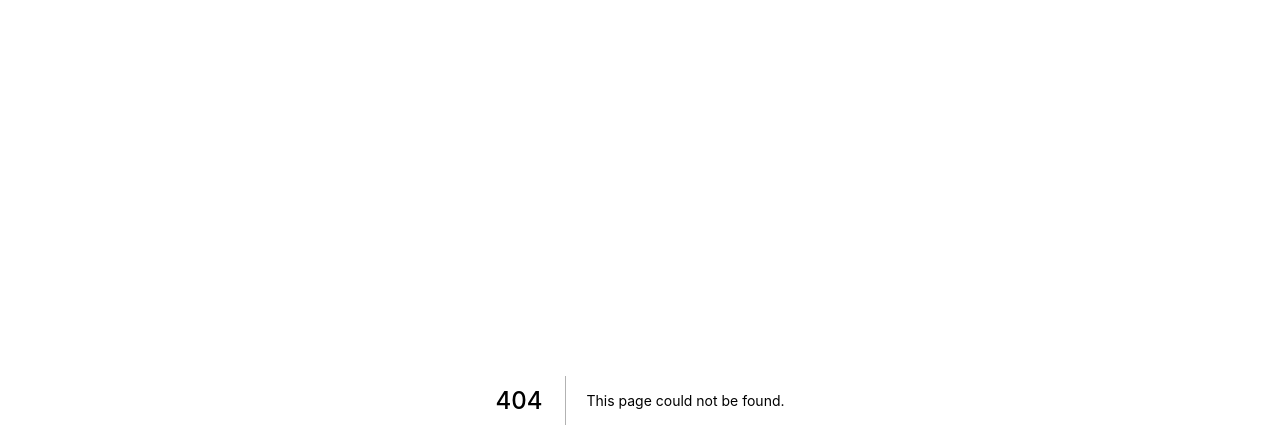
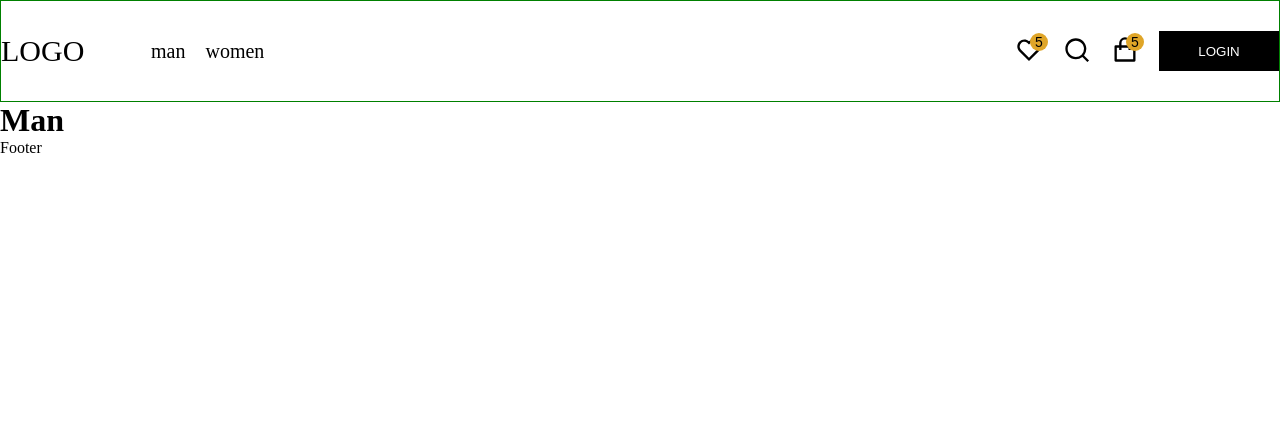
Before and after one commit to 1991Pawel/e-comerce-next, a Next.js app in the folder client/: page /man in a window 1280 px wide. Before the commit this address had no page. Shown: the top 448 px of the page. Built offline with nearby package versions, Linux system fonts and the light colour scheme.

Commit message:
add basic routing

```diff
--- a/client/components/Header/Header.js
+++ b/client/components/Header/Header.js
@@ -1,11 +1,31 @@
+import Link from 'next/link';
+import styles from '../Header/header.module.css';
+
 import { RiShoppingBagLine, RiSearchLine, RiHeartLine } from 'react-icons/ri';
-import styles from '../Header/header.module.css';
 
 export default function Header() {
   return (
     <header className={styles.header}>
       <div className={styles.header__inner}>
-        <div className={styles.header__logo}>Logo</div>
+        <div>
+          <Link href="/">
+            <a className={styles.header__logo}>LOGO</a>
+          </Link>
+        </div>
+        <nav className={styles.nav}>
+          <ul className={styles.nav__menu}>
+            <li className={styles.nav__item}>
+              <Link href="/man">
+                <a className={styles.nav__link}>man</a>
+              </Link>
+            </li>
+            <li className={styles.nav__item}>
+              <Link href="/woman">
+                <a className={styles.nav__link}>women</a>
+              </Link>
+            </li>
+          </ul>
+        </nav>
         <div className={styles.options}>
           <button className={styles.option}>
             <RiHeartLine size="28" />
--- a/client/components/Header/header.module.css
+++ b/client/components/Header/header.module.css
@@ -6,13 +6,15 @@
 
 .header__inner {
   display: grid;
-  grid-template-columns: 1fr 300px;
+  grid-template-columns: 150px 1fr 300px;
   grid-template-rows: 100px;
   align-items: center;
 }
 
 .header__logo {
   font-size: 3rem;
+  text-decoration: none;
+  color: #000;
 }
 
 .options {
@@ -48,11 +50,26 @@
 }
 
 .button {
-  min-width: 10rem;
-  height: 3.5rem;
+  min-width: 12rem;
+  height: 4rem;
   background: rgb(0, 0, 0);
   border: none;
   cursor: pointer;
   color: #fff;
   text-transform: uppercase;
 }
+
+.nav__menu {
+  display: flex;
+}
+
+.nav__link {
+  margin-right: 2rem;
+  font-size: 2rem;
+  text-decoration: none;
+  color: #000;
+}
+
+.nav__item {
+  list-style: none;
+}
--- /dev/null
+++ b/client/pages/man.js
@@ -0,0 +1,10 @@
+import Head from 'next/head';
+import Layout from 'components/Layout/Layout';
+
+export default function Man() {
+  return (
+    <Layout>
+      <h1>Man</h1>
+    </Layout>
+  );
+}
```
Also changed, not shown: client/pages/woman.js (added, +10 -0 lines).
